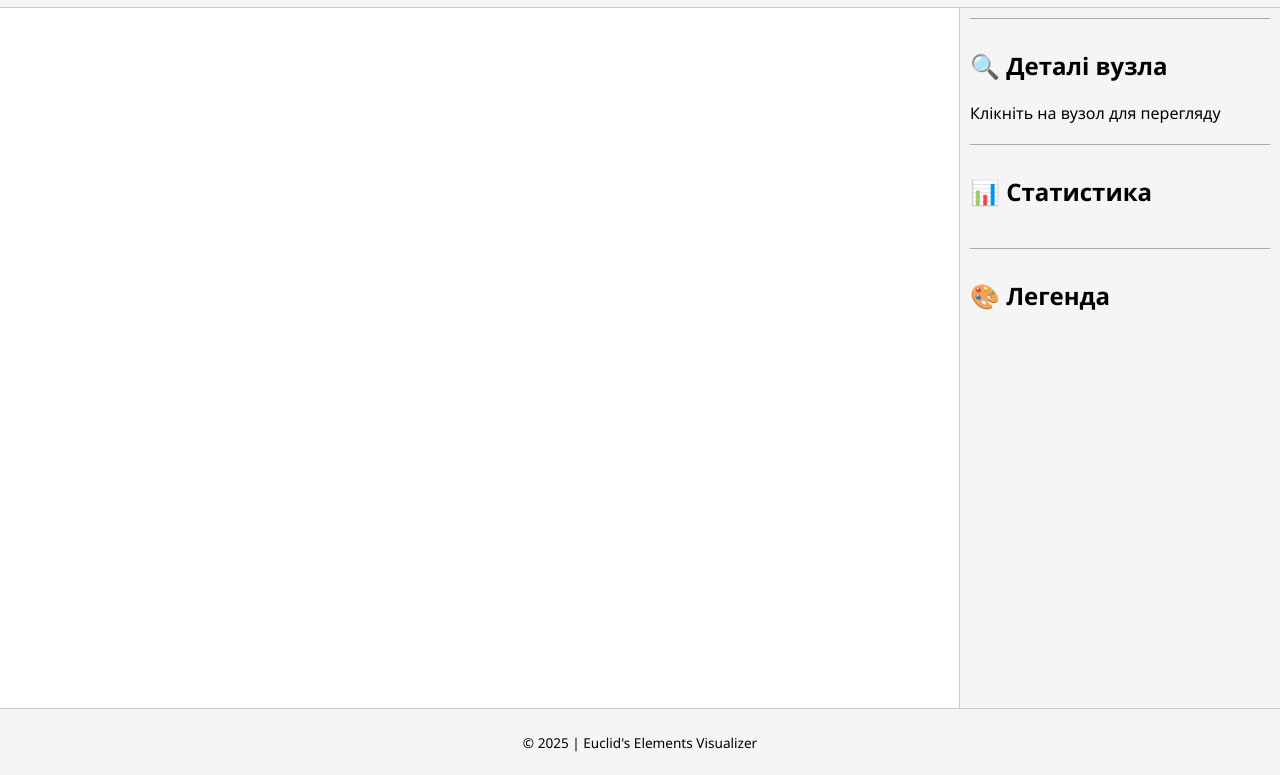
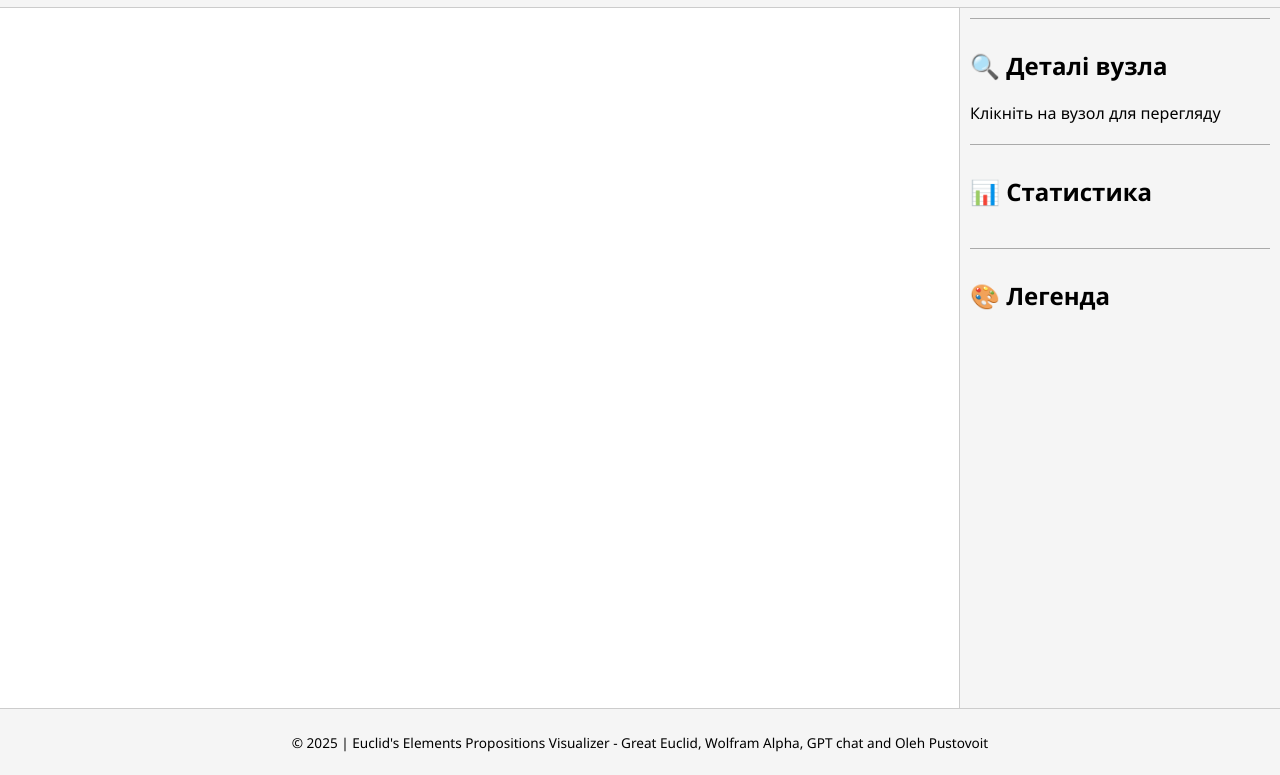
Before and after one commit to Pt-home/Euclid-s-Elements-Graph, a plain HTML site: page index.html in a window 1280 px wide. Shown: the part 48-823 px from the top of the page. Drawn offline with nearby package versions, Linux system fonts and the light colour scheme.

Commit message:
Update index.html

```diff
--- a/index.html
+++ b/index.html
@@ -45,7 +45,7 @@
   </main>
 
   <footer>
-    <p>&copy; 2025 | Euclid's Elements Visualizer</p>
+    <p>&copy; 2025 | Euclid's Elements Propositions Visualizer - Great Euclid, Wolfram Alpha, GPT chat and Oleh Pustovoit</p>
   </footer>
 
   <script src="graph.js"></script>
```
